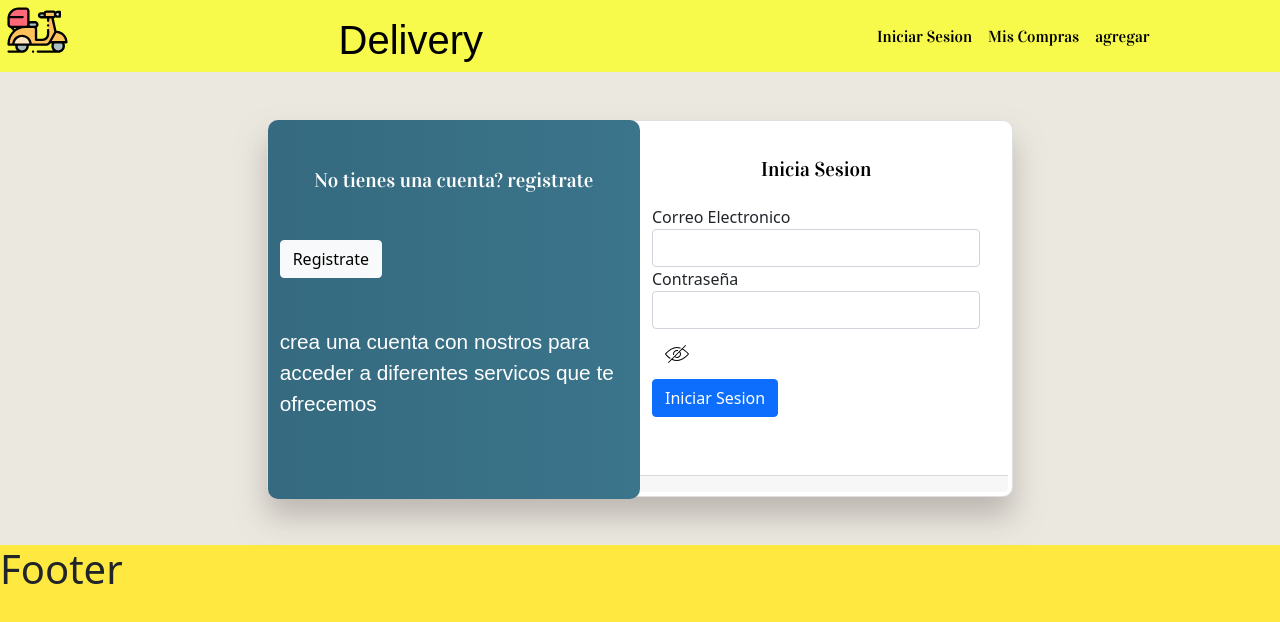
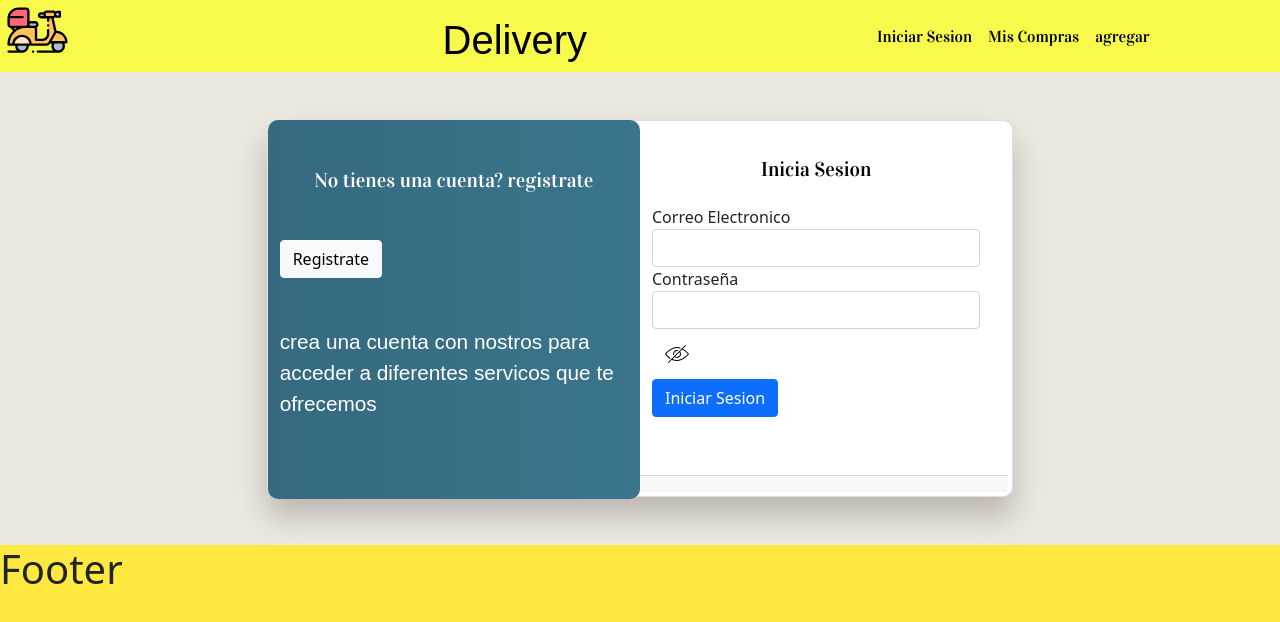
Before and after one commit to arnoldoJose/deliveryapp, a React (Create React App) app: page /user-login in a window 1280 px wide. Shown: the top 622 px of the page. Built offline with nearby package versions, Linux system fonts and the light colour scheme; a web font is replaced by a local one.

Commit message:
new style

```diff
--- a/src/css/Shadows.css
+++ b/src/css/Shadows.css
@@ -131,6 +131,10 @@
   .navbar-expand-lg > ul > li > a {
     text-decoration: none;
   }
+
+   .contenedorText {
+    margin-left: 10em;
+  }
 }
 
 @media screen and (max-width: 820px) {
```
